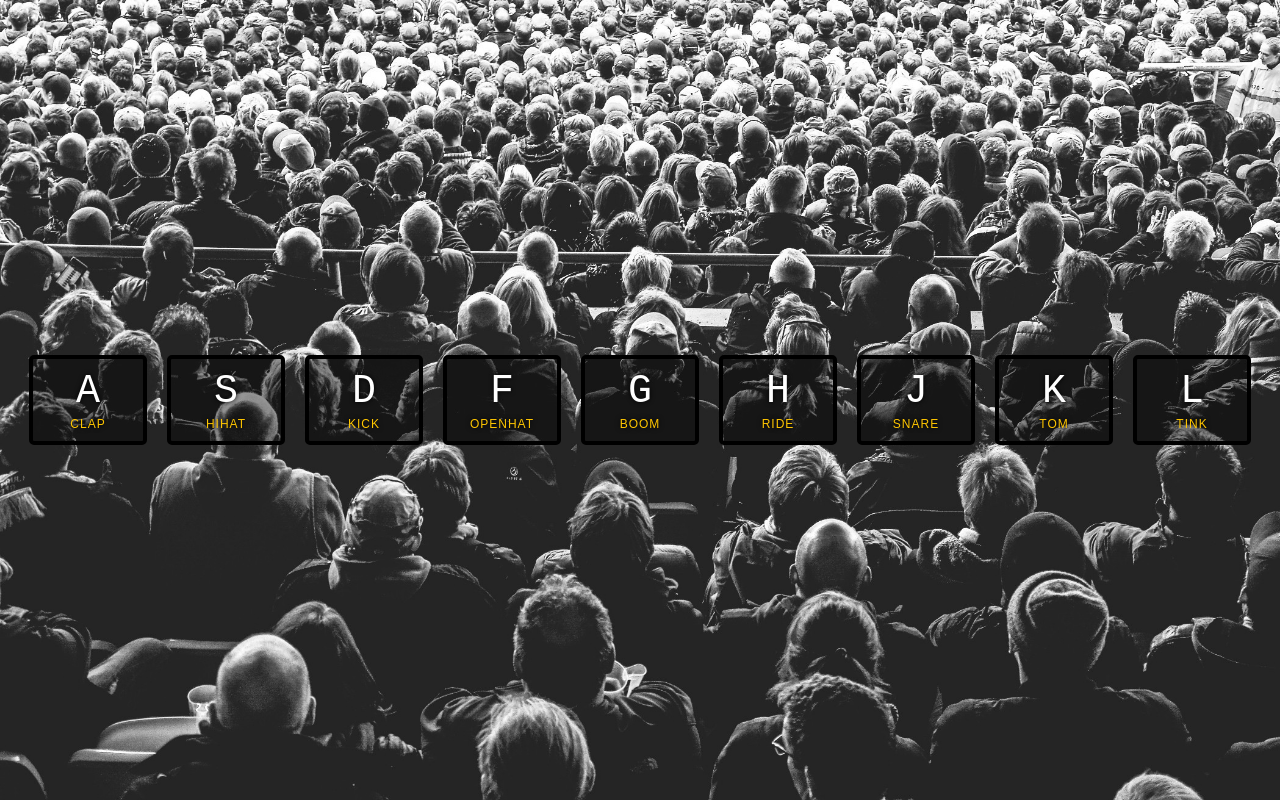
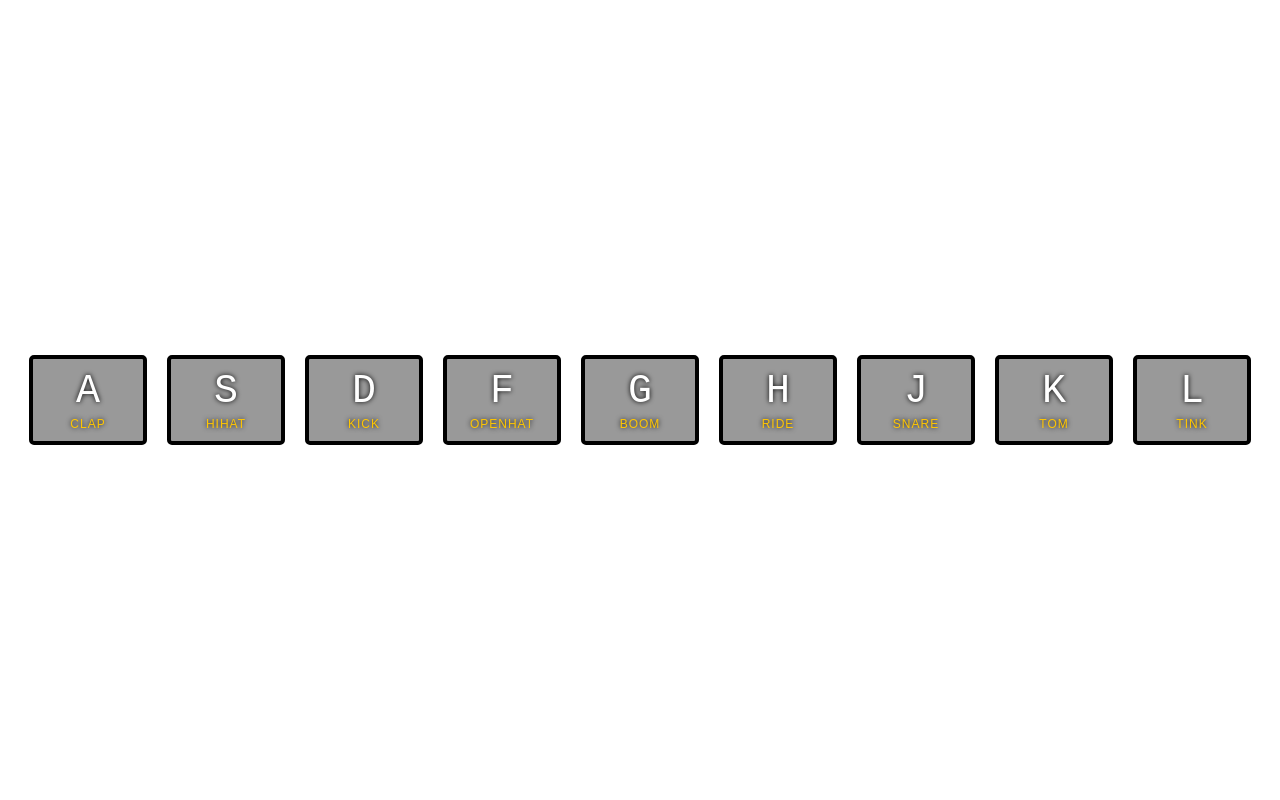
Before and after one commit to WesleyBanagouro/Javascript-Drum-Kit, a plain HTML site: page index.html in a window 1280 px wide. Drawn offline with Linux system fonts and the light colour scheme.

Commit message:
testando

```diff
--- a/estilo.css
+++ b/estilo.css
@@ -1,6 +1,5 @@
 html {
     font-size: 10px;
-    background: url('./background.jpg') bottom center;
     background-size: cover;
   }
 
```
